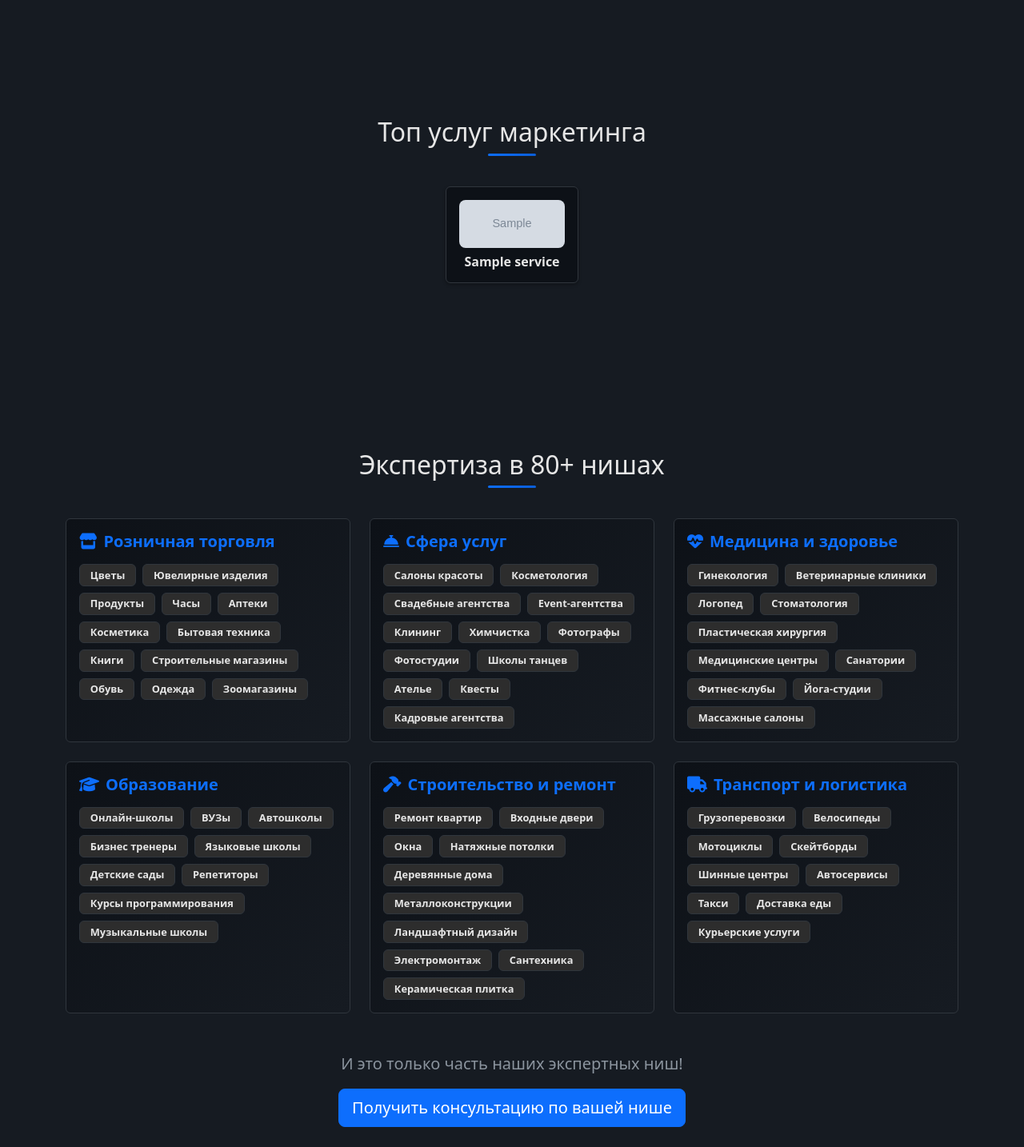
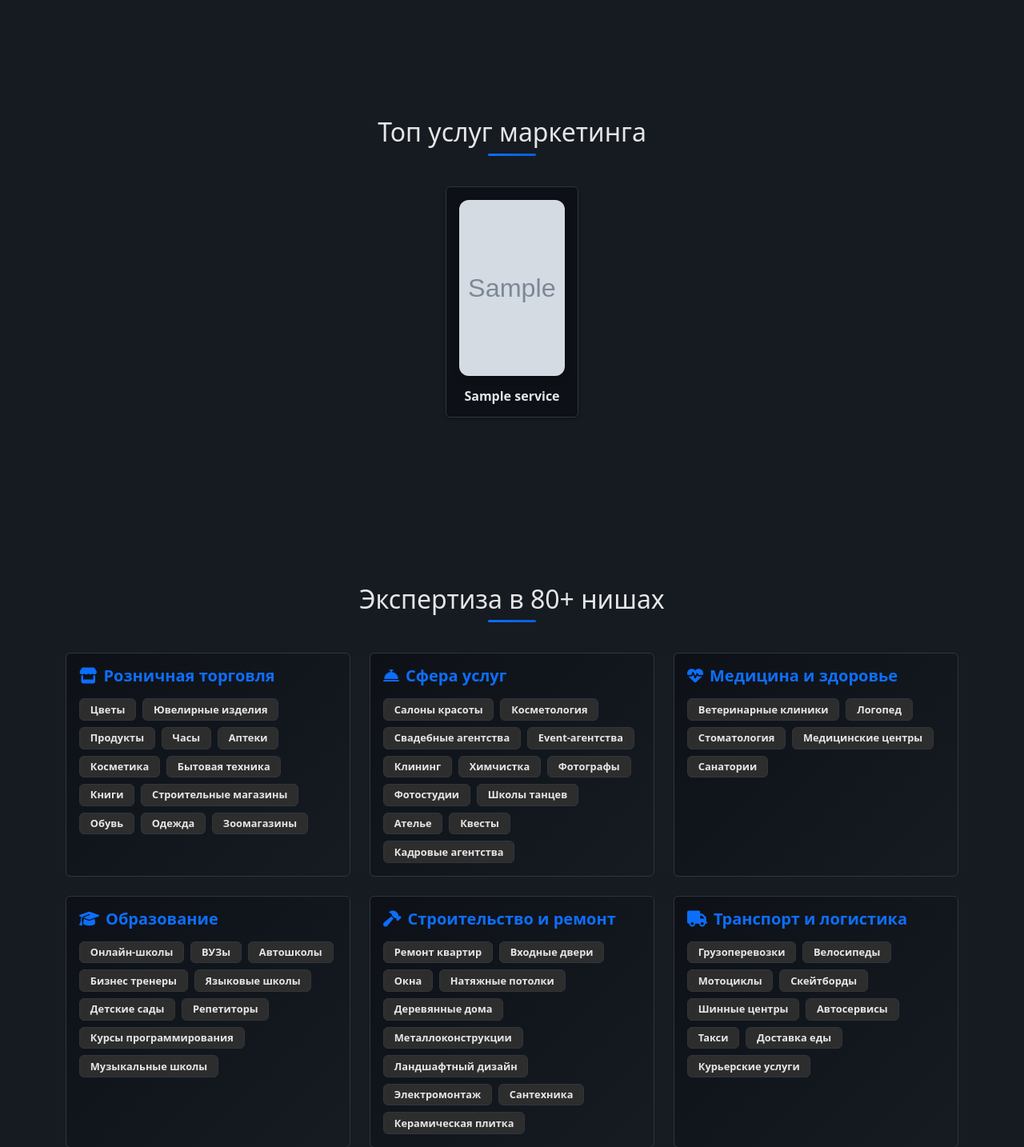
Before and after one commit to DmitryRzhansky/seo-agency, a Django app: template main/templates/main/index.html in a window 1280 px wide. Shown: the part 1328-2762 px from the top of the page at 80% size. Run offline with Django 5.2, Linux system fonts and the light colour scheme; tables that the repository leaves empty hold one stand-in row (values such as "Sample post"); the template is opened without the code that fills it: values that come from a table or form of the project are taken from there, most other values are stand-ins (such as "Sample title", 1, 10 or a date in 2020); grey boxes marked "Sample" are stand-in pictures; data that the repository does not hold is empty; some libraries are stand-ins or nearby versions.

Commit message:
Обновление стилей карточек услуг в index.html: изменение размеров изображений и добавление теней для улучшения визуального восприятия. Упрощение отображения значков в случае отсутствия изображения. Удаление ненужных нишевых значков для более чистого интерфейса.

```diff
--- a/main/templates/main/index.html
+++ b/main/templates/main/index.html
@@ -92,9 +92,9 @@
                 <div class="col-md-4 col-lg-2">
                     <a href="{% url 'services:service_detail' slug=service.slug %}" class="card text-center p-3 h-100 text-decoration-none text-dark shadow-sm">
                         {% if service.image %}
-                            <img src="{{ service.image.url }}" class="img-fluid mb-2" alt="{{ service.get_image_alt }}" style="height: 60px; object-fit: cover; border-radius: 8px;">
+                            <img src="{{ service.image.url }}" class="img-fluid mb-3" alt="{{ service.get_image_alt }}" style="height: 220px; width: 100%; max-width: 180px; object-fit: cover; border-radius: 12px; box-shadow: 0 4px 8px rgba(0,0,0,0.1);">
                         {% else %}
-                            <div class="fs-3 text-primary mb-2"><i class="fas fa-bolt"></i></div>
+                            <div class="fs-1 text-primary mb-3"><i class="fas fa-bolt"></i></div>
                         {% endif %}
                         <h6 class="card-title fw-bold mb-0">{{ service.title }}</h6>
                     </a>
@@ -173,16 +173,11 @@
                             <i class="fas fa-heartbeat me-2"></i>Медицина и здоровье
                         </h5>
                         <div class="niche-list">
-                            <span class="badge niche-badge">Гинекология</span>
                             <span class="badge niche-badge">Ветеринарные клиники</span>
                             <span class="badge niche-badge">Логопед</span>
                             <span class="badge niche-badge">Стоматология</span>
-                            <span class="badge niche-badge">Пластическая хирургия</span>
                             <span class="badge niche-badge">Медицинские центры</span>
                             <span class="badge niche-badge">Санатории</span>
-                            <span class="badge niche-badge">Фитнес-клубы</span>
-                            <span class="badge niche-badge">Йога-студии</span>
-                            <span class="badge niche-badge">Массажные салоны</span>
                         </div>
                     </div>
                 </div>
```
